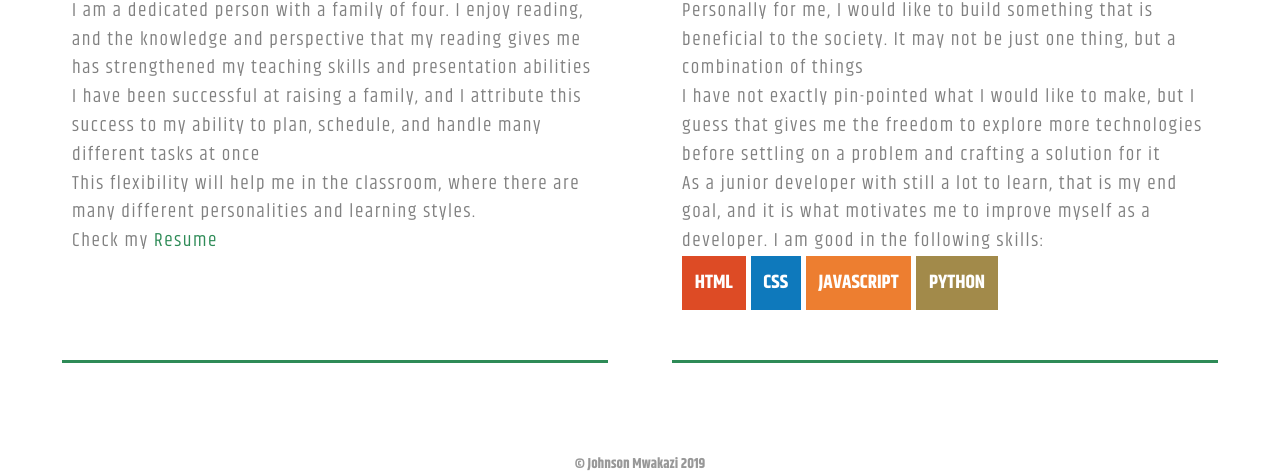
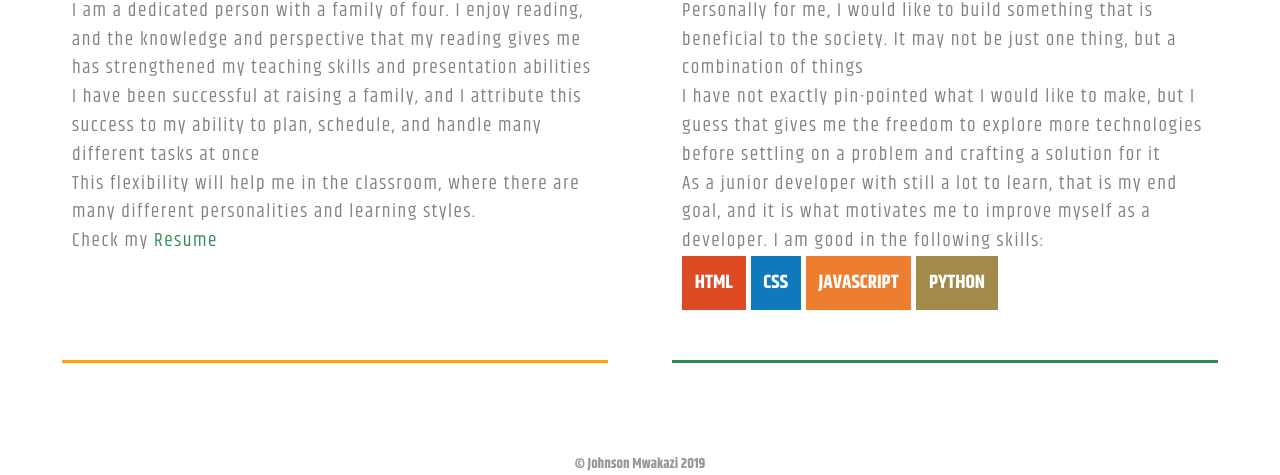
Before and after one commit to mwakazijohnson/mwakazijohnson.github.io, a plain HTML site: page index.html in a window 1280 px wide. In both pictures the pointer is over the element 335 px from the left and 850 px from the top of the page. Shown: the part 705-1180 px from the top of the page. Drawn offline with Linux system fonts and the light colour scheme; a web font is replaced by a local one.

Commit message:
Update style.css

```diff
--- a/style.css
+++ b/style.css
@@ -165,7 +165,7 @@ li a:hover {
 }
 
 .card:hover {
-	border-bottom: 3px solid seagreen;
+	border-bottom: 3px solid orange;
 
 }
 
```
